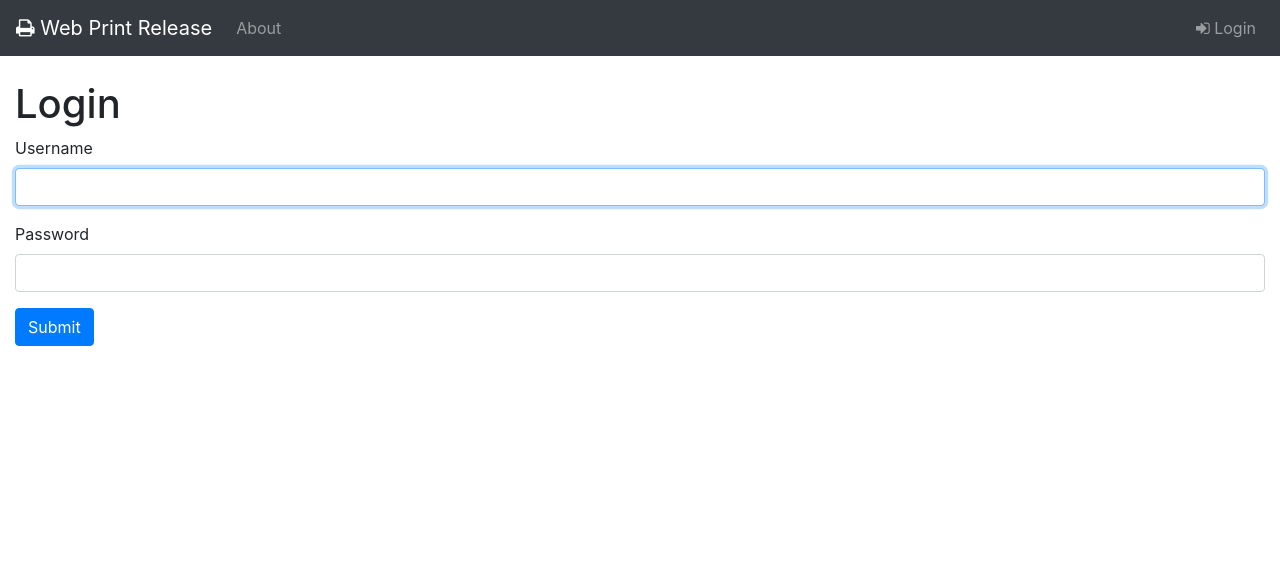
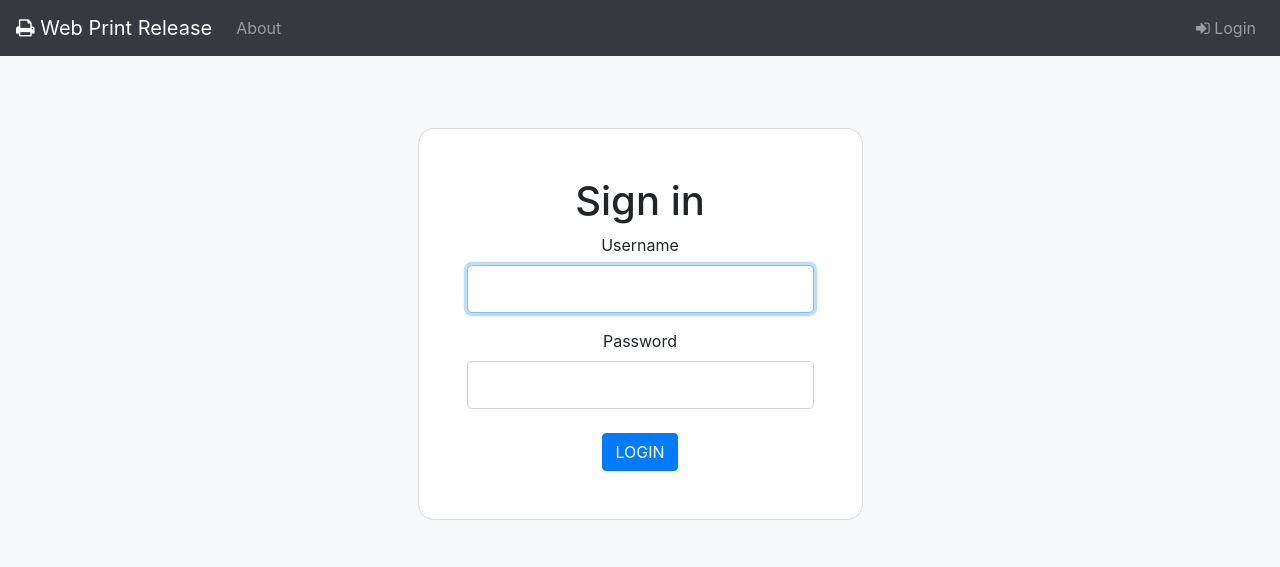
Before and after one commit to bwicksall/WebPrintRelease, a Flask app: page /login in a window 1280 px wide. Shown: the top 567 px of the page. Run offline with Flask 2, Linux system fonts and the light colour scheme; parts of the project's set-up code (start-up, migrations or seed data) failed here and were passed over; some libraries are stand-ins or nearby versions.

Commit message:
Login form styling and Bootstrap version update

```diff
--- a/templates/layout.html
+++ b/templates/layout.html
@@ -5,7 +5,7 @@
     <meta charset="utf-8">
     <meta name="viewport" content="width=device-width, initial-scale=1, shrink-to-fit=no">
     <title>Web Print Release</title>
-    <link rel="stylesheet" href="https://stackpath.bootstrapcdn.com/bootstrap/4.3.1/css/bootstrap.min.css">
+    <link rel="stylesheet" href="https://cdn.jsdelivr.net/npm/bootstrap@4.6.1/dist/css/bootstrap.min.css">
     <link rel="stylesheet" href="https://stackpath.bootstrapcdn.com/font-awesome/4.7.0/css/font-awesome.min.css">
 
     <link rel="stylesheet" type="text/css" href="https://cdn.jsdelivr.net/npm/daterangepicker/daterangepicker.css" />
@@ -13,13 +13,13 @@
     <script type="text/javascript" src="https://cdn.jsdelivr.net/momentjs/latest/moment.min.js"></script>
     <script type="text/javascript" src="https://cdn.jsdelivr.net/npm/daterangepicker/daterangepicker.min.js"></script>
   </head>
-  <body>
+  <body class='bg-light'>
     {% include 'includes/_navbar.html' %}
     <div class='container-fluid'>
       {% include 'includes/_messages.html' %}
       {% block body %}{% endblock %}
     </div>
 
-    <script src="https://stackpath.bootstrapcdn.com/bootstrap/4.3.1/js/bootstrap.min.js"></script>
+    <script src="https://cdn.jsdelivr.net/npm/bootstrap@4.6.1/dist/js/bootstrap.min.js"></script>
   </body>
 </html>
--- a/templates/login.html
+++ b/templates/login.html
@@ -1,17 +1,30 @@
 {% extends 'layout.html' %}
 
 {% block body %}
-  <h1>Login</h1>
 
-  <form action="" method="POST">
-    <div class="form-group">
-      <label>Username</label>
-      <input type="text" name="username" class="form-control" autofocus="autofocus" value={{request.form.username}}>
+<div class="container py-5 h-100">
+  <div class="row d-flex justify-content-center align-items-center h-100">
+    <div class="col-12 col-md-8 col-lg-6 col-xl-5">
+      <div class="card shadow-2-strong" style="border-radius: 1rem;">
+        <div class="card-body p-5 text-center">
+
+          <h1>Sign in</h1>
+
+          <form action="" method="POST">
+            <div class="form-group">
+              <label class="form-label" for="typeUsernameX-2">Username</label>
+              <input type="text" name="username" id="typeUsernameX-2" class="form-control form-control-lg" autofocus="autofocus" value={{request.form.username}}>
+            </div>
+            <div class="form-outline mb-4">
+              <label class="form-label" for="typePasswordX-2">Password</label>
+              <input type="password" name="password" id="typePasswordX-2" class="form-control form-control-lg" value={{request.form.password}}>
+            </div>
+            <button type="submit" class="btn btn-primary">LOGIN</button>
+          </form>
+
+        </div>
+      </div>
     </div>
-    <div class="form-group">
-      <label>Password</label>
-      <input type="password" name="password" class="form-control" value={{request.form.password}}>
-    </div>
-    <button type="submit" class="btn btn-primary">Submit</button>
-  </form>
+  </div>
+</div>
 {% endblock %}
```
